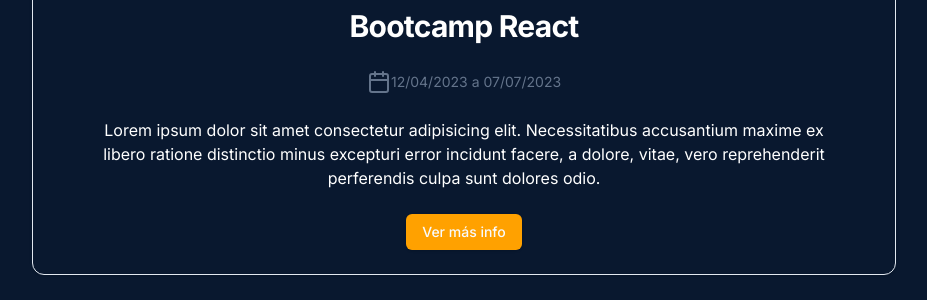
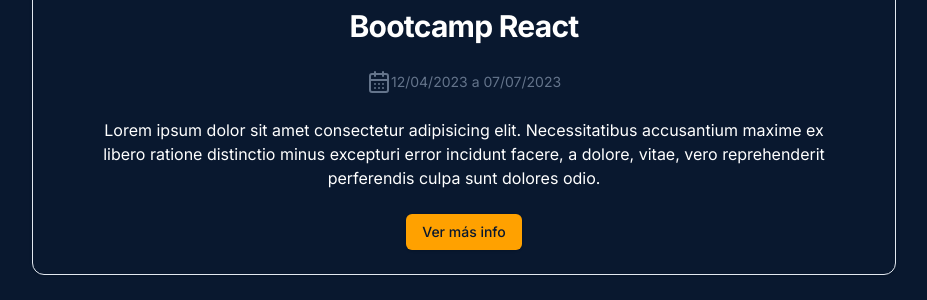
Before and after one commit to OscarGonzalez97/bootcamp-landing, a Next.js app: page /bootcamps-realizados in a window 1280 px wide. Shown: the part 471-771 px from the top of the page, without its empty margins (176-1103 px from the left). Built offline with nearby package versions, Linux system fonts and the light colour scheme.

Commit message:
Update: Icon calendario

```diff
--- a/app/bootcamps-realizados/page.tsx
+++ b/app/bootcamps-realizados/page.tsx
@@ -1,25 +1,8 @@
 import React from 'react'
 import { Button } from "@/components/ui/button"
-import {
-    Card,
-    CardContent,
-    CardDescription,
-    CardFooter,
-    CardHeader,
-    CardTitle,
-} from "@/components/ui/card"
-import { Input } from "@/components/ui/input"
-import { Label } from "@/components/ui/label"
-import {
-    Select,
-    SelectContent,
-    SelectItem,
-    SelectTrigger,
-    SelectValue,
-} from "@/components/ui/select"
+import {Card,CardContent,CardDescription,CardFooter,CardHeader,CardTitle} from "@/components/ui/card"
 import Image from 'next/image'
-
-import { Calendar } from "lucide-react"
+import { CalendarDays } from "lucide-react"
 
 
 
@@ -43,7 +26,8 @@ function page() {
                         </div>
                         <CardTitle className='text-3xl py-5 font-bold'>{item.title}</CardTitle>
                         <CardDescription className='flex items-center justify-center'>
-                            <Calendar /> {item.date_from} a {item.date_to}</CardDescription>
+                            <CalendarDays /> {item.date_from} a {item.date_to}</CardDescription>
+
                     </CardHeader>
                     <CardContent >
 
@@ -51,7 +35,7 @@ function page() {
 
                     </CardContent>
                     <CardFooter className='flex justify-center'>
-                        <Button className='bg-accent hover:bg-orange-500' >Ver más info</Button>
+                        <Button className='bg-accent text-background hover:bg-orange-500 hover:text-foreground' >Ver más info</Button>
                     </CardFooter>
                 </Card>
             ))}
```
